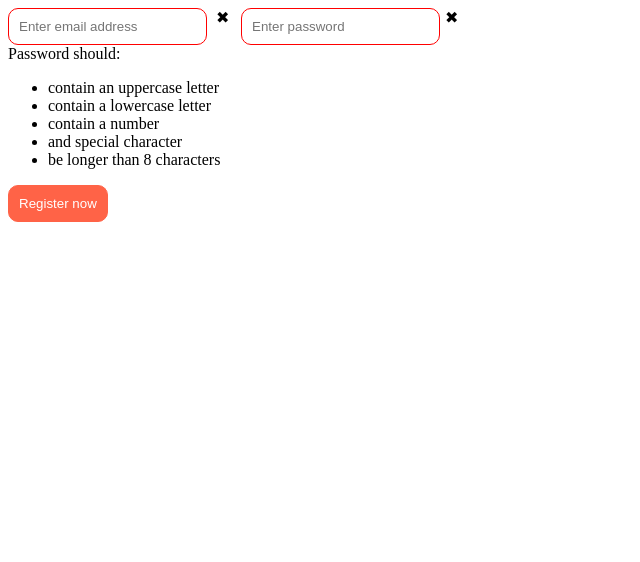
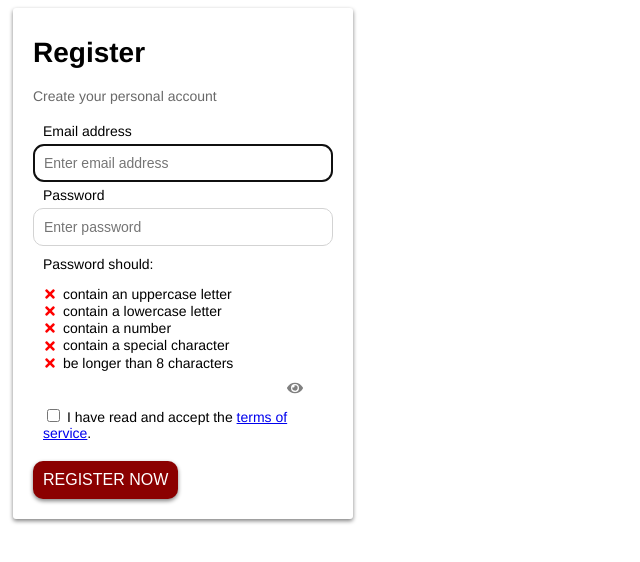
Before and after one commit to Jafu/registration-form, a website built with Parcel: page src/index.html in a window 1280 px wide. Shown: the whole page, without its empty margins (0-640 px from the left). Built offline with nearby package versions, Linux system fonts and the light colour scheme.

Commit message:
Add interactive password validation with js

```diff
--- a/package.json
+++ b/package.json
@@ -15,7 +15,7 @@
     "@babel/core": "^7.11.6",
     "@babel/preset-env": "^7.11.5",
     "babel-jest": "^26.3.0",
-    "eslint": "^7.2.0",
+    "eslint": "^7.9.0",
     "eslint-config-airbnb": "^18.2.0",
     "eslint-config-prettier": "^6.11.0",
     "eslint-plugin-import": "^2.22.0",
--- a/src/index.html
+++ b/src/index.html
@@ -4,36 +4,75 @@
 	</head>
 <body>
   <div id='app'>
-	  <form action="index_submit" method="post" accept-charset="utf-8">
-		  <input type="email" name="email" id="email" placeholder="Enter email address" title="Please enter valid email address" required autocomplete="current-password" >
-		  <span class="validity"></span>
+	  <form action="index_submit" method="post" accept-charset="utf-8" class="login">
+		<h1>Register</h1>
+		<p class="login__form-caption">Create your personal account</p>
+		<section>
+			<label class="login__mail-label" for="login__email-input">Email address</label>
+			<input
+				id="login__email-input"
+				type="email"
+				name="email"
+				placeholder="Enter email address"
+				title="Please enter valid email address"
+				value=""
+				required
+				autofocus
+				>
 			<span class="validity-hint"></span>
-		  <input type="password" name="password" id="password" placeholder="Enter password" pattern="^(?=.*[0-9])(?=.*[a-z])(?=.*[A-Z])(?=.*[^0-9a-zA-Z]).*$" minlength="8" required
+		</section>
+		<section>
+			<label class="login__password-label" for="login__password-input">Password</label>
+			<span class="login__password-input-wrapper">
+			<div id="login__show-password-toggle" title="toggle password visibility"></div>
+			<input
+				id="login__password-input"
+				placeholder="Enter password"
+				type="password"
+				value=""
+				name="password"
+				pattern="^(?=.*[0-9])(?=.*[a-z])(?=.*[A-Z])(?=.*[^0-9a-zA-Z]).*$"
+				minlength="8"
+				required
 				title="Password should be longer than 8 chars, contain number, upper and lowercase letter and special character">
-		  <span class="validity"></span>
-		  <div class="validity-hint">
-
+		<div class="login__password-validity-hint">
 			Password should:
 			<ul>
 				<li>
+					<span class="login__password-requirement-icon-uppercase"></span>
 					contain an uppercase letter
 				</li>
 				<li>
+					<span class="login__password-requirement-icon-lowercase"></span>
 					contain a lowercase letter
 				</li>
 				<li>
+					<span class="login__password-requirement-icon-number"></span>
 					contain a number
 				</li>
 				<li>
-					 and special character
+					<span class="login__password-requirement-icon-special-character"></span>
+					contain a special character
 				</li>
 				<li>
+					<span class="login__password-requirement-icon-length"></span>
 					be longer than 8 characters
 				</li>
 		  </div>
+		  </section>
 
-
-		  <input type="submit" id="submit-button" value="Register now">
+		<section class="login__agree-with-terms ">
+			<input
+				type="checkbox"
+				id="login__agree-with-terms-check"
+				title="Please accept the terms of service"
+				required>
+			<label for="login__agree-with-terms-check">
+				I have read and accept the
+				<a href="/terms-of-service" target="_blank">terms of service</a>.
+			</label>
+		</section>
+		<input type="submit" id="login__submit-button" value="Register Now">
 	  </form>
   </div>
   <script src="./index.js"></script>
--- a/src/index.js
+++ b/src/index.js
@@ -1,2 +1,3 @@
-import { init } from './main';
+import init from "./main";
+
 init();
--- a/src/main.js
+++ b/src/main.js
@@ -1,3 +1,7 @@
-export function init() {
-	console.log('hello world');
+import passwordInputControl from "./passwordInputControl";
+
+export default function init() {
+  const password = passwordInputControl();
+  password.setupVisibilityToggle();
+  password.setupInteractiveValidation();
 }
--- /dev/null
+++ b/src/passwordInputControl.js
@@ -0,0 +1,102 @@
+export default function passwordInputControl() {
+  const passwordToggle = document.getElementById("login__show-password-toggle");
+  const passwordInput = document.getElementById("login__password-input");
+
+  function setupVisibilityToggle() {
+    passwordToggle.innerHTML = iconHidden();
+    let hidden = true;
+    passwordToggle.onclick = () => {
+      hidden = !hidden;
+      passwordToggle.innerHTML = hidden ? iconHidden() : iconShow();
+      passwordInput.type = hidden ? "password" : "text";
+    };
+  }
+
+  function setupInteractiveValidation() {
+    passwordInput.classList.add("login__password-input--interactive");
+    passwordInput.oninput = (e) => {
+      renderPasswordStrengthMeter(e.target.value);
+    };
+    renderPasswordStrengthMeter(passwordInput.value);
+  }
+  return {
+    setupVisibilityToggle,
+    setupInteractiveValidation,
+  };
+}
+
+function renderPasswordStrengthMeter(value) {
+  const pwRequirements = validatePassword(value);
+  pwRequirements.forEach(({ fullFilled, elementSelector }) => {
+    const element = document.querySelector(elementSelector);
+    element.innerHTML = fullFilled ? iconDone() : iconUnDone();
+    element.classList.add(
+      fullFilled
+        ? "login__password-requirement-icon--full-filled"
+        : "login__password-requirement-icon--not-full-filled"
+    );
+    element.classList.remove(
+      fullFilled
+        ? "login__password-requirement-icon--not-full-filled"
+        : "login__password-requirement-icon--full-filled"
+    );
+  });
+}
+
+export function validatePassword(password) {
+  const validationErrors = [];
+  validationErrors.push(
+    createPasswordRequirement(
+      /[A-Z]/.test(password),
+      ".login__password-requirement-icon-uppercase"
+    )
+  );
+  validationErrors.push(
+    createPasswordRequirement(
+      /[a-z]/.test(password),
+      ".login__password-requirement-icon-lowercase"
+    )
+  );
+  validationErrors.push(
+    createPasswordRequirement(
+      /\d/.test(password),
+      ".login__password-requirement-icon-number"
+    )
+  );
+  validationErrors.push(
+    createPasswordRequirement(
+      /[^A-Za-z0-9]/.test(password),
+      ".login__password-requirement-icon-special-character"
+    )
+  );
+  validationErrors.push(
+    createPasswordRequirement(
+      password.length >= 8,
+      ".login__password-requirement-icon-length"
+    )
+  );
+  return validationErrors;
+}
+
+function createPasswordRequirement(fullFilled, elementSelector) {
+  return {
+    fullFilled,
+    elementSelector,
+  };
+}
+
+function iconHidden() {
+  return '<svg aria-hidden="true" focusable="false" data-prefix="fas" data-icon="eye" class="login__show-password-icon svg-inline--fa fa-eye fa-w-18" role="img" xmlns="http://www.w3.org/2000/svg" viewBox="0 0 576 512"><path fill="currentColor" d="M572.52 241.4C518.29 135.59 410.93 64 288 64S57.68 135.64 3.48 241.41a32.35 32.35 0 0 0 0 29.19C57.71 376.41 165.07 448 288 448s230.32-71.64 284.52-177.41a32.35 32.35 0 0 0 0-29.19zM288 400a144 144 0 1 1 144-144 143.93 143.93 0 0 1-144 144zm0-240a95.31 95.31 0 0 0-25.31 3.79 47.85 47.85 0 0 1-66.9 66.9A95.78 95.78 0 1 0 288 160z"></path></svg>';
+}
+
+function iconShow() {
+  return '<svg aria-hidden="true" focusable="false" data-prefix="fas" data-icon="eye-slash" class="login__hide-password-icon svg-inline--fa fa-eye-slash fa-w-20" role="img" xmlns="http://www.w3.org/2000/svg" viewBox="0 0 640 512"><path fill="currentColor" d="M320 400c-75.85 0-137.25-58.71-142.9-133.11L72.2 185.82c-13.79 17.3-26.48 35.59-36.72 55.59a32.35 32.35 0 0 0 0 29.19C89.71 376.41 197.07 448 320 448c26.91 0 52.87-4 77.89-10.46L346 397.39a144.13 144.13 0 0 1-26 2.61zm313.82 58.1l-110.55-85.44a331.25 331.25 0 0 0 81.25-102.07 32.35 32.35 0 0 0 0-29.19C550.29 135.59 442.93 64 320 64a308.15 308.15 0 0 0-147.32 37.7L45.46 3.37A16 16 0 0 0 23 6.18L3.37 31.45A16 16 0 0 0 6.18 53.9l588.36 454.73a16 16 0 0 0 22.46-2.81l19.64-25.27a16 16 0 0 0-2.82-22.45zm-183.72-142l-39.3-30.38A94.75 94.75 0 0 0 416 256a94.76 94.76 0 0 0-121.31-92.21A47.65 47.65 0 0 1 304 192a46.64 46.64 0 0 1-1.54 10l-73.61-56.89A142.31 142.31 0 0 1 320 112a143.92 143.92 0 0 1 144 144c0 21.63-5.29 41.79-13.9 60.11z"></path></svg>';
+}
+
+function iconDone() {
+  return '<svg aria-hidden="true" focusable="false" data-prefix="fas" data-icon="check" class="login__requirement-icon-svg svg-inline--fa fa-check fa-w-16" role="img" xmlns="http://www.w3.org/2000/svg" viewBox="0 0 512 512"><path fill="currentColor" d="M173.898 439.404l-166.4-166.4c-9.997-9.997-9.997-26.206 0-36.204l36.203-36.204c9.997-9.998 26.207-9.998 36.204 0L192 312.69 432.095 72.596c9.997-9.997 26.207-9.997 36.204 0l36.203 36.204c9.997 9.997 9.997 26.206 0 36.204l-294.4 294.401c-9.998 9.997-26.207 9.997-36.204-.001z"></path></svg>';
+}
+
+function iconUnDone() {
+  return '<svg aria-hidden="true" focusable="false" data-prefix="fas" data-icon="times" class="login__requirement-icon-svg svg-inline--fa fa-times fa-w-11" role="img" xmlns="http://www.w3.org/2000/svg" viewBox="0 0 352 512"><path fill="currentColor" d="M242.72 256l100.07-100.07c12.28-12.28 12.28-32.19 0-44.48l-22.24-22.24c-12.28-12.28-32.19-12.28-44.48 0L176 189.28 75.93 89.21c-12.28-12.28-32.19-12.28-44.48 0L9.21 111.45c-12.28 12.28-12.28 32.19 0 44.48L109.28 256 9.21 356.07c-12.28 12.28-12.28 32.19 0 44.48l22.24 22.24c12.28 12.28 32.2 12.28 44.48 0L176 322.72l100.07 100.07c12.28 12.28 32.2 12.28 44.48 0l22.24-22.24c12.28-12.28 12.28-32.19 0-44.48L242.72 256z"/></svg>';
+}
--- a/src/styles.css
+++ b/src/styles.css
@@ -1,38 +1,190 @@
-#email,
-#password,
-#submit-button {
-	padding: 10px;
-	border-radius: 10px;
+.login {
+  font-family: Helvetica;
+  font-size: 14px;
+  width: 300px;
+  margin: 5px;
+  box-shadow: 0 2px 4px gray;
+  padding: 10px 20px 20px;
+  border-radius: 3px;
 }
 
-#submit-button {
-	background-color: tomato;
-	color: white;
-	border: 1px solid tomato;
+.login__form-caption {
+  color: dimgray;
 }
 
-input:invalid {
-  border: red solid 1px;
+.login__mail-label,
+.login__password-label {
+  padding: 5px 10px;
+  display: block;
+  width: 100%;
 }
 
-input + span {
-    padding-right: 30px;
+#login__email-input,
+#login__password-input {
+  font-size: 14px;
+  border-radius: 10px;
+  padding: 10px;
+  width: 100%;
+  border: 1px solid lightgray;
 }
 
-input:invalid + span::after {
-
-    position: absolute;
-    content: '✖';
-    padding-left: 5px;
-
-}
-input:valid + span + div.validity-hint{
-	display: none
+#login__password-input {
+  padding-right: 30px;
 }
 
-input:valid + span:after {
-    position: absolute;
-    content: '✓';
-    padding-left: 5px;
-	display: inline;
+#login__email-input,
+#login__password-input {
+  border: 1px solid lightgray;
 }
+
+#login__email-input:user-invalid,
+#login__password-input:user-invalid {
+  border: 1px solid red;
+}
+
+#login__submit-button {
+  font-size: 16px;
+  border: none;
+  border-radius: 10px;
+  padding: 10px;
+  color: white;
+  background-color: darkred;
+  text-transform: uppercase;
+  box-shadow: 0 2px 4px gray;
+  cursor: pointer;
+}
+
+#login__submit-button:hover {
+  background-color: orangered;
+  box-shadow: 0 2px 4px orangered;
+}
+
+#login__submit-button:active {
+  background-color: brown;
+  box-shadow: 0 2px 4px brown;
+}
+
+.login__agree-with-terms {
+  border-radius: 10px;
+  padding: 10px;
+  margin-bottom: 10px;
+}
+
+ul {
+  padding-left: 0;
+}
+
+.login__password-input--interactive + .login__password-validity-hint li {
+  list-style: none;
+}
+
+.login__password-input--interactive
+  + .login__password-validity-hint
+  .login__password-requirement-icon-uppercase,
+.login__password-input--interactive
+  + .login__password-validity-hint
+  .login__password-requirement-icon-lowercase,
+.login__password-input--interactive
+  + .login__password-validity-hint
+  .login__password-requirement-icon-number,
+.login__password-input--interactive
+  + .login__password-validity-hint
+  .login__password-requirement-icon-special-character,
+.login__password-input--interactive
+  + .login__password-validity-hint
+  .login__password-requirement-icon-length {
+  display: inline-block;
+}
+
+.login__terms-of-service-hint {
+  color: red;
+  margin: 10px 0 0;
+}
+
+.login__agree-with-terms--error {
+  border: 1px solid red;
+}
+
+.login__agree-with-terms-hint-icon {
+  color: red;
+}
+
+.login__agree-with-terms-hint-icon,
+.login__password-requirement-icon {
+  width: 16px;
+  height: 16px;
+  display: inline-block;
+  vertical-align: middle;
+}
+
+.login__password-validity-hint {
+  padding: 10px;
+}
+
+.login__requirement-icon-svg {
+  width: 16px;
+  height: 16px;
+  display: inline-block;
+  vertical-align: middle;
+}
+
+.login__password-requirement-icon--full-filled {
+  color: green;
+}
+
+.login__password-requirement-icon--not-full-filled {
+  color: red;
+}
+
+.login__password-requirement-icon-uppercase,
+.login__password-requirement-icon-lowercase,
+.login__password-requirement-icon-number,
+.login__password-requirement-icon-special-character,
+.login__password-requirement-icon-length {
+  width: 16px;
+  height: 16px;
+  display: none;
+  vertical-align: middle;
+}
+
+.login__requirement-icon-svg {
+  width: 14px;
+  height: 14px;
+}
+
+.login__password-requirement-icon--full-filled {
+  color: green;
+}
+
+.login__password-requirement-icon--not-full-filled {
+  color: red;
+}
+
+.login__password-input-wrapper {
+  position: relative;
+}
+
+#login__show-password-toggle {
+  width: 16px;
+  height: 16px;
+  display: inline-block;
+  position: absolute;
+  right: 30px;
+  background: none;
+  bottom: 0;
+  border: none;
+  padding: 0;
+  color: gray;
+  cursor: pointer;
+}
+
+#login__show-password-toggle:hover,
+#login__show-password-toggle:active {
+  color: black;
+}
+
+.login__show-password-icon,
+.login__hide-password-icon {
+  width: 100%;
+  height: 100%;
+}
```
Also changed, not shown: src/tests/index.test.js (deleted, +0 -5 lines), src/tests/main.test.js (added, +8 -0 lines), src/tests/passwordInputControl.test.js (added, +87 -0 lines), 1 other file. Lines whose indentation alone changed are shown as unchanged.
